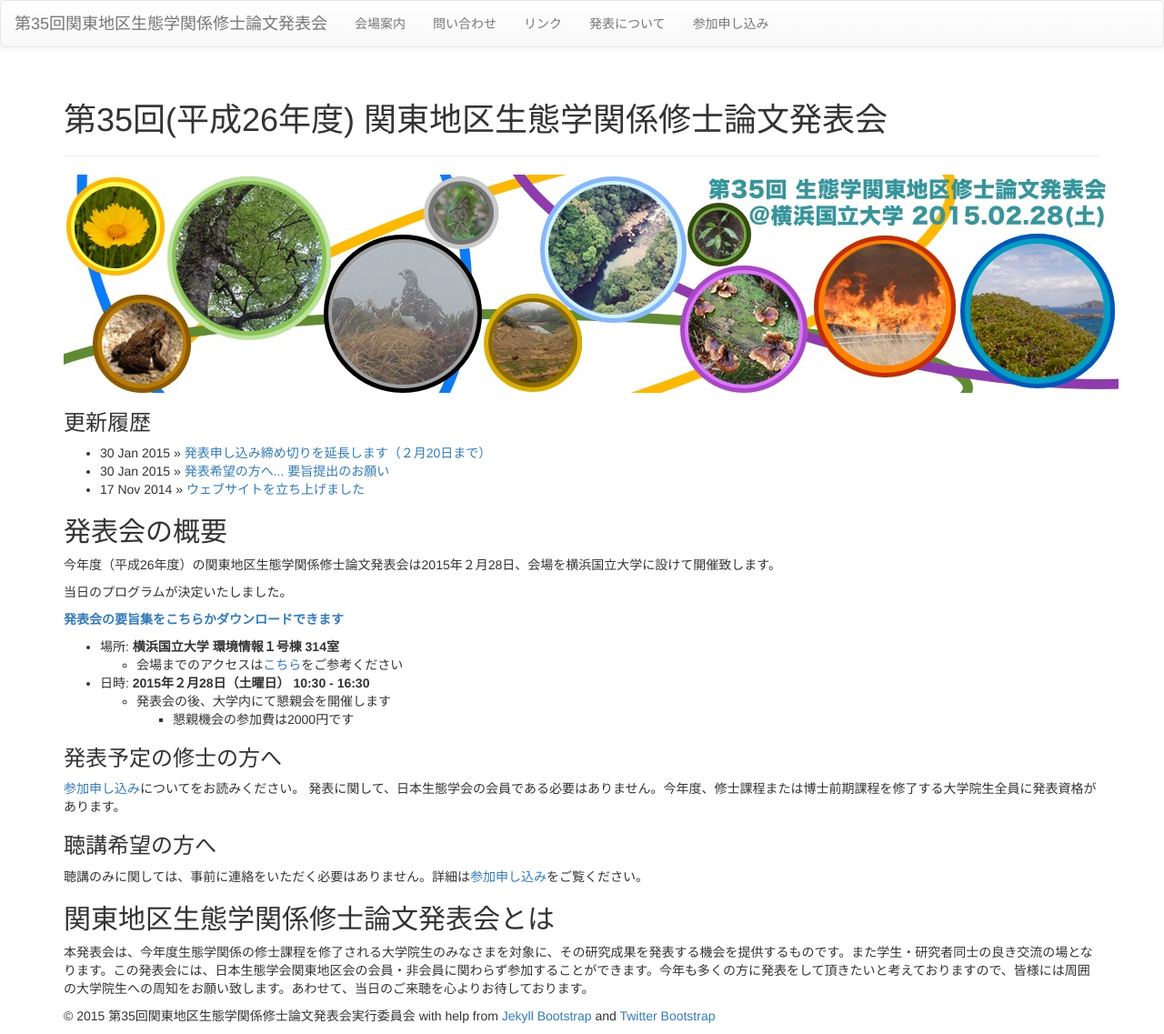
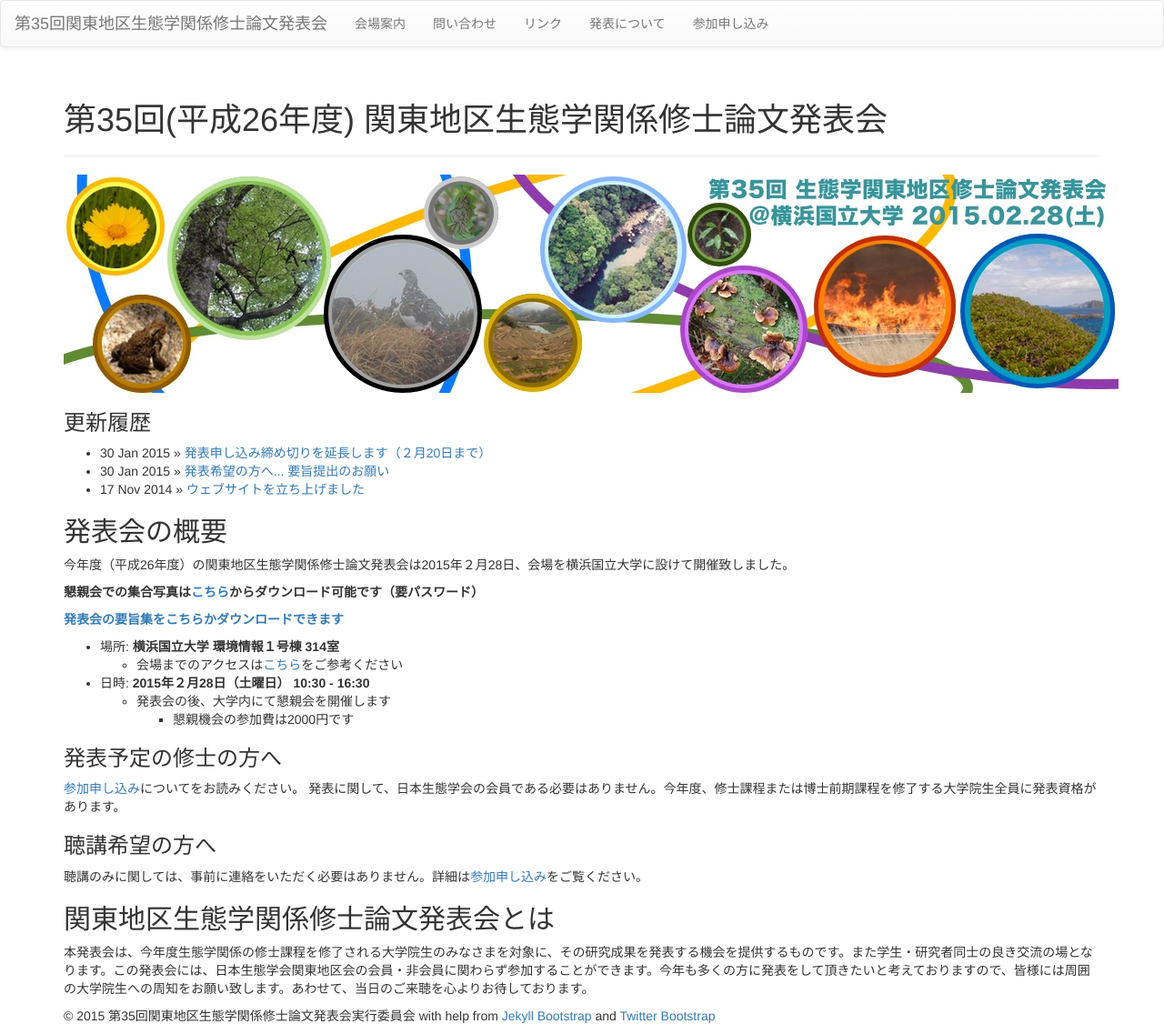
Before and after one commit to esj-kantomaster/esj-kantomaster.github.io, a Jekyll site: the page built from index.md, in a window 1280 px wide. Shown: the whole page at 91% size. Built offline with Jekyll 4.4.1, drawn with Linux system fonts in a browser that asks for light colours; nearby versions of some CDN libraries; library files that are not in the unit come from our copies.

Commit message:
[upgrade]closed

```diff
--- a/index.md
+++ b/index.md
@@ -17,9 +17,9 @@ tagline:
 
 ## 発表会の概要
 
-今年度（平成26年度）の関東地区生態学関係修士論文発表会は2015年２月28日、会場を横浜国立大学に設けて開催致します。
+今年度（平成26年度）の関東地区生態学関係修士論文発表会は2015年２月28日、会場を横浜国立大学に設けて開催致しました。
 
-当日のプログラムが決定いたしました。
+**懇親会での集合写真は[こちら](https://www.dropbox.com/s/2gdhdhud67v51zi/kanto_master_picture.zip?dl=0)からダウンロード可能です（要パスワード）**
 
 **[発表会の要旨集をこちらかダウンロードできます](https://www.dropbox.com/s/x07xmpi1a9e8vuc/15%E4%BF%AE%E5%A3%AB%E8%AB%96%E6%96%87%E7%99%BA%E8%A1%A8%E4%BC%9A%E8%A6%81%E6%97%A8%E9%9B%86.pdf?dl=0)**
 
```
